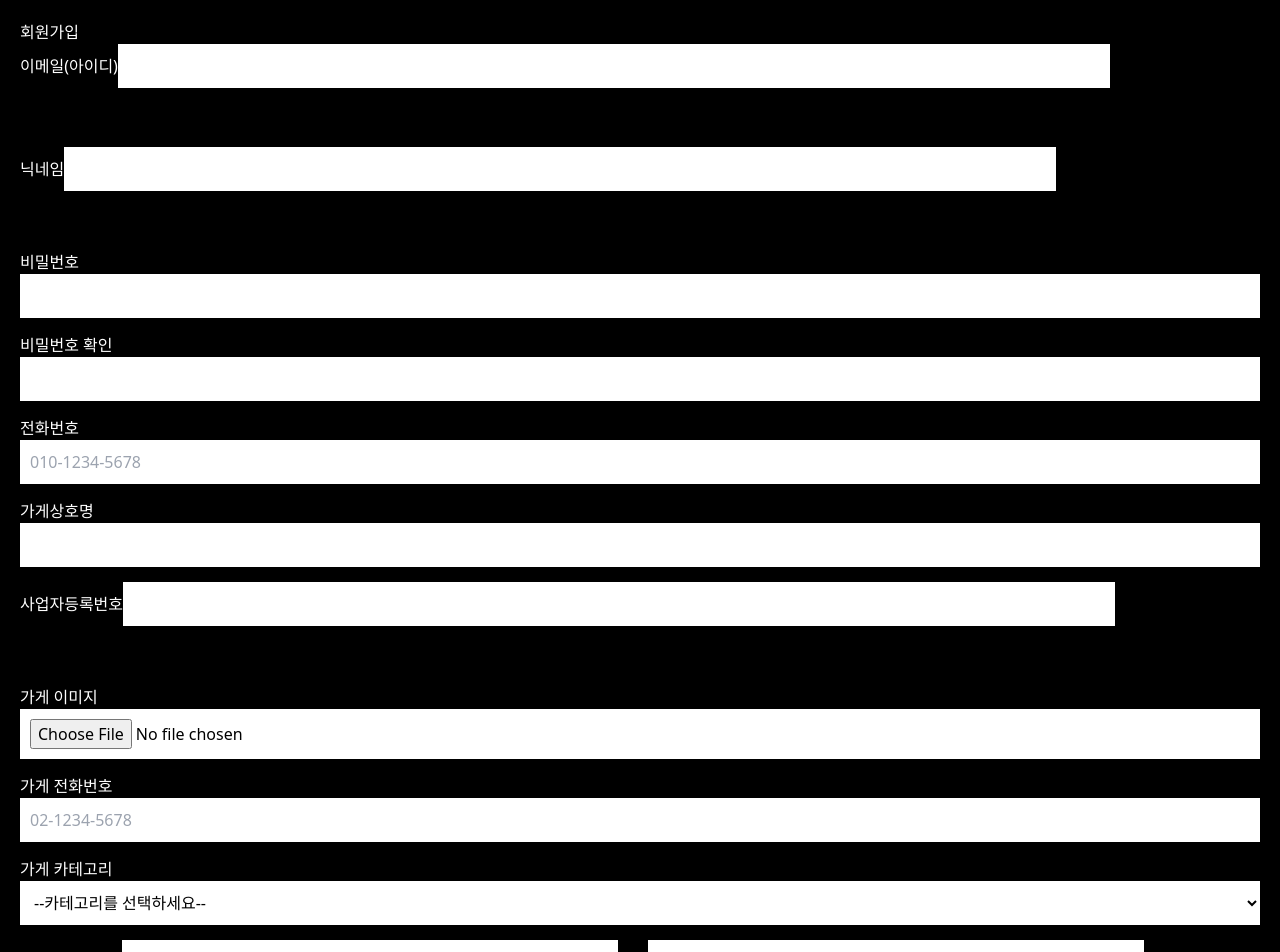
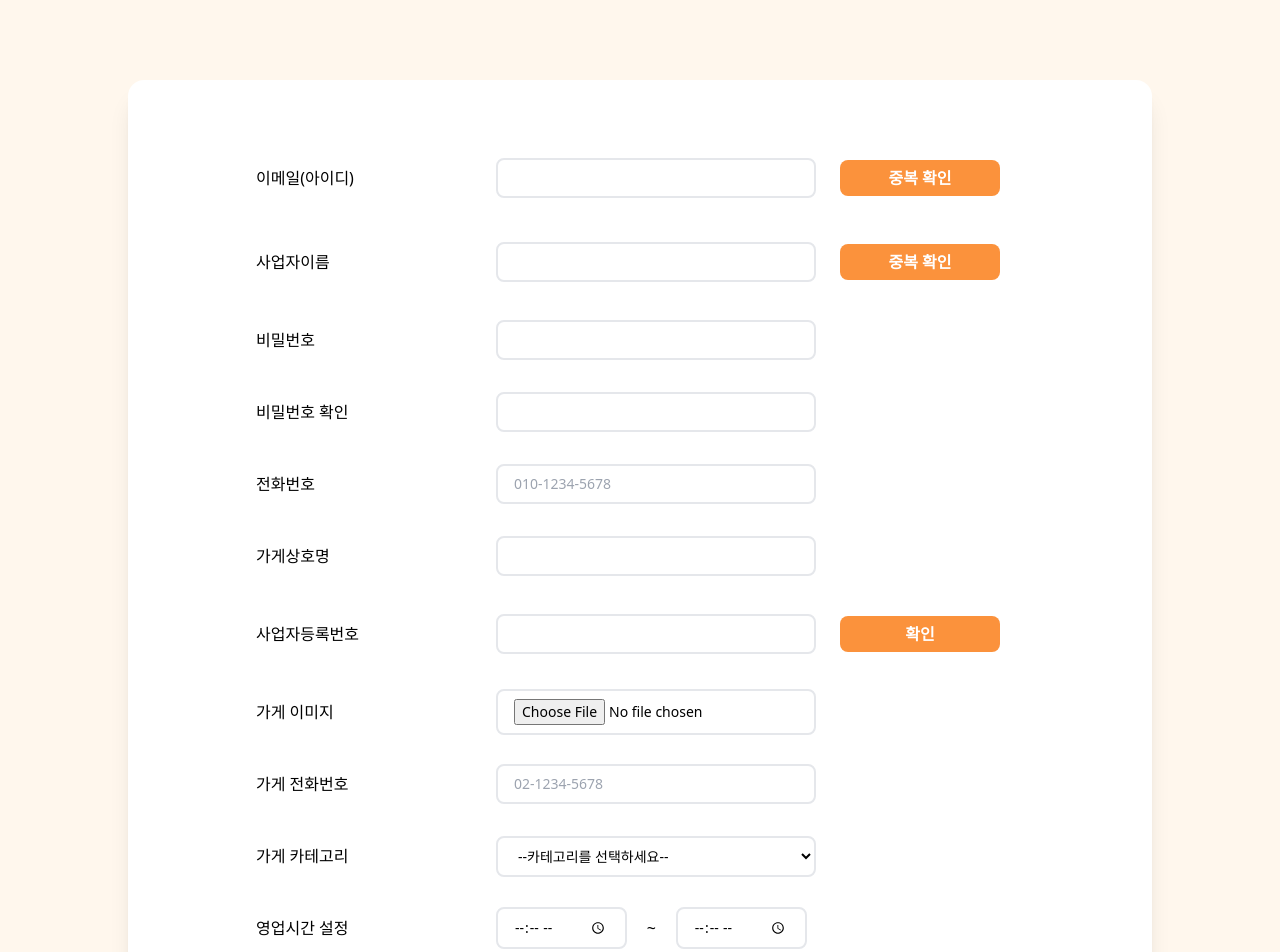
Before and after one commit to KioSSGk/kiossgk, a Next.js app: page /components/SignUpForm in a window 1280 px wide. Shown: the top 952 px of the page. Built offline with nearby package versions, Linux system fonts and the light colour scheme.

Commit message:
design signup page (#39)
어드민 회원가입 페이지 디자인 완료했습니다

```diff
--- a/src/pages/components/SignUpForm.tsx
+++ b/src/pages/components/SignUpForm.tsx
@@ -129,57 +129,61 @@ const SignUpForm = () => {
     };
 
     return (
-        <div className="container" style={{ padding: '20px', backgroundColor: 'black' }}>
-            <h1 style={{ color: 'white' }}>회원가입</h1>
-            <form onSubmit={handleSubmit} encType="multipart/form-data">
-                <div className="form-group" style={{ marginBottom: '15px' }}>
-                    <label htmlFor="email" style={{ color: 'white' }}>이메일(아이디)</label>
+        <div className="flex justify-center bg-orange-50">
+            <div className='flex justify-center' style={{ width:'1280px'}}>
+                <form className=' p-14 px-32 bg-white rounded-2xl shadow-xl my-20'  onSubmit={handleSubmit} encType="multipart/form-data">
+                    <div className="form-group flex justify-start items-center">
+                        <label className='w-60 py-6' htmlFor="email">이메일(아이디)</label>
                         <input
+                            className='w-80 text-sm py-2 px-4 my-1 rounded-lg border outline-gray-700'
                             type="email"
                             id="email"
                             name="email"
                             value={formData.email}
                             onChange={handleChange}
                             required
-                        style={{ backgroundColor: 'white', color: 'black', width: '80%', padding: '10px', display: 'inline-block' }}
+                            style={{ backgroundColor: 'white', color: 'black', borderWidth:'2px'}}
                         />
-                    <button type="button" onClick={handleEmailCheck} style={{ width: '18%', marginLeft: '2%', padding: '10px' }}>중복 확인</button>
+                        <button className='flex items-center justify-center rounded-lg font-bold text-white w-40 h-9 bg-orange-400 m-6 ' type="button" onClick={handleEmailCheck}>중복 확인</button>
                     </div>
-                <div className="form-group" style={{ marginBottom: '15px' }}>
-                    <label htmlFor="nickname" style={{ color: 'white' }}>닉네임</label>
+                    <div className="form-group flex justify-start items-center">
+                        <label className='w-60 py-6' htmlFor="nickname">사업자이름</label>
                         <input
+                            className='w-80 text-sm py-2 px-4 my-1 rounded-lg border outline-gray-700'
                             type="text"
                             id="nickname"
                             name="nickname"
                             value={formData.nickname}
                             onChange={handleChange}
                             required
-                        style={{ backgroundColor: 'white', color: 'black', width: '80%', padding: '10px', display: 'inline-block' }}
+                            style={{ backgroundColor: 'white', color: 'black', borderWidth:'2px'}}
                         />
-                    <button type="button" onClick={handleNicknameCheck} style={{ width: '18%', marginLeft: '2%', padding: '10px' }}>중복 확인</button>
+                        <button className='flex items-center justify-center rounded-lg font-bold text-white w-40 h-9 bg-orange-400 m-6' type="button" onClick={handleNicknameCheck}>중복 확인</button>
                     </div>
-                <div className="form-group" style={{ marginBottom: '15px' }}>
-                    <label htmlFor="password" style={{ color: 'white' }}>비밀번호</label>
+                    <div className="form-group flex justify-start items-center">
+                        <label className='w-60 py-6' htmlFor="password">비밀번호</label>
                         <input
+                            className='w-80 text-sm py-2 px-4 my-1 rounded-lg border outline-gray-700'
                             type="password"
                             id="password"
                             name="password"
                             value={formData.password}
                             onChange={handleChange}
                             required
-                        style={{ backgroundColor: 'white', color: 'black', width: '100%', padding: '10px' }}
+                            style={{ backgroundColor: 'white', color: 'black', borderWidth:'2px'}}
                         />
                     </div>
-                <div className="form-group" style={{ marginBottom: '15px' }}>
-                    <label htmlFor="confirmPassword" style={{ color: 'white' }}>비밀번호 확인</label>
+                    <div className="form-group flex justify-start items-center">
+                        <label className='w-60 py-6' htmlFor="confirmPassword">비밀번호 확인</label>
                         <input
+                            className='w-80 text-sm py-2 px-4 my-1 rounded-lg border outline-gray-700'
                             type="password"
                             id="confirmPassword"
                             name="confirmPassword"
                             value={formData.confirmPassword}
                             onChange={handleChange}
                             required
-                        style={{ backgroundColor: 'white', color: 'black', width: '100%', padding: '10px' }}
+                            style={{ backgroundColor: 'white', color: 'black', borderWidth:'2px'}}
                         />
                         {passwordError && formData.password && formData.confirmPassword && (
                             <p style={{ color: formData.password === formData.confirmPassword ? 'green' : 'red' }}>
@@ -187,34 +191,37 @@ const SignUpForm = () => {
                             </p>
                         )}
                     </div>
-                <div className="form-group" style={{ marginBottom: '15px' }}>
-                    <label htmlFor="phoneNumber" style={{ color: 'white' }}>전화번호</label>
+                    <div className="form-group flex justify-start items-center">
+                        <label className='w-60 py-6' htmlFor="phoneNumber">전화번호</label>
                         <input
+                            className='w-80 text-sm py-2 px-4 my-1 rounded-lg border outline-gray-700'
                             type="text"
                             id="phoneNumber"
                             name="phoneNumber"
                             value={formData.phoneNumber}
                             onChange={handlePhoneNumberChange}
                             required
-                        style={{ backgroundColor: 'white', color: 'black', width: '100%', padding: '10px' }}
+                            style={{ backgroundColor: 'white', color: 'black', borderWidth:'2px'}}
                             placeholder="010-1234-5678"
                         />
                     </div>
-                <div className="form-group" style={{ marginBottom: '15px' }}>
-                    <label htmlFor="storeName" style={{ color: 'white' }}>가게상호명</label>
+                    <div className="form-group flex justify-start items-center">
+                        <label className='w-60 py-6' htmlFor="storeName">가게상호명</label>
                         <input
+                            className='w-80 text-sm py-2 px-4 my-1 rounded-lg border outline-gray-700'
                             type="text"
                             id="storeName"
                             name="storeName"
                             value={formData.storeName}
                             onChange={handleChange}
                             required
-                        style={{ backgroundColor: 'white', color: 'black', width: '100%', padding: '10px' }}
+                            style={{ backgroundColor: 'white', color: 'black', borderWidth:'2px'}}
                         />
                     </div>
-                <div className="form-group" style={{ marginBottom: '15px' }}>
-                    <label htmlFor="businessRegistrationNumber" style={{ color: 'white' }}>사업자등록번호</label>
+                    <div className="form-group flex justify-start items-center">
+                        <label className='w-60 py-6' htmlFor="businessRegistrationNumber">사업자등록번호</label>
                         <input
+                            className='w-80 text-sm py-2 px-4 my-1 rounded-lg border outline-gray-700'
                             type="text"
                             id="businessRegistrationNumber"
                             name="businessRegistrationNumber"
@@ -222,9 +229,9 @@ const SignUpForm = () => {
                             onChange={handleChange}
                             onBlur={validateBusinessRegistrationNumber} // 사업자등록번호 검증
                             required
-                        style={{ backgroundColor: 'white', color: 'black', width: '80%', padding: '10px', display: 'inline-block' }}
+                            style={{ backgroundColor: 'white', color: 'black', borderWidth:'2px'}}
                         />
-                    <button type="button" onClick={validateBusinessRegistrationNumber} style={{ width: '18%', marginLeft: '2%', padding: '10px' }}>확인</button>
+                        <button className='flex items-center justify-center rounded-lg font-bold text-white w-40 h-9 bg-orange-400 m-6 ' type="button" onClick={validateBusinessRegistrationNumber}>확인</button>
                         {!businessRegistrationValid && formData.businessRegistrationNumber && (
                             <p style={{ color: 'red' }}>유효한 사업자등록번호를 입력해 주세요.</p>
                         )}
@@ -232,39 +239,42 @@ const SignUpForm = () => {
                             <p style={{ color: 'green' }}>유효한 사업자등록번호를 입력함.</p>
                         )}
                     </div>
-                <div className="form-group" style={{ marginBottom: '15px' }}>
-                    <label htmlFor="storeImage" style={{ color: 'white' }}>가게 이미지</label>
+                    <div className="form-group flex justify-start items-center">
+                        <label className='w-60 py-6' htmlFor="storeImage">가게 이미지</label>
                         <input
+                            className='w-80 text-sm py-2 px-4 my-1 rounded-lg border outline-gray-700'
                             type="file"
                             id="storeImage"
                             name="storeImage"
                             onChange={handleChange}
                             required
-                        style={{ backgroundColor: 'white', color: 'black', width: '100%', padding: '10px' }}
+                            style={{ backgroundColor: 'white', color: 'black', borderWidth:'2px'}}
                         />
                     </div>
-                <div className="form-group" style={{ marginBottom: '15px' }}>
-                    <label htmlFor="storePhoneNumber" style={{ color: 'white' }}>가게 전화번호</label>
+                    <div className="form-group flex justify-start items-center">
+                        <label className='w-60 py-6' htmlFor="storePhoneNumber">가게 전화번호</label>
                         <input
+                            className='w-80 text-sm py-2 px-4 my-1 rounded-lg border outline-gray-700'
                             type="text"
                             id="storePhoneNumber"
                             name="storePhoneNumber"
                             value={formData.storePhoneNumber}
                             onChange={handlePhoneNumberChange}
                             required
-                        style={{ backgroundColor: 'white', color: 'black', width: '100%', padding: '10px' }}
+                            style={{ backgroundColor: 'white', color: 'black', borderWidth:'2px'}}
                             placeholder="02-1234-5678"
                         />
                     </div>
-                <div className="form-group" style={{ marginBottom: '15px' }}>
-                    <label htmlFor="storeCategory" style={{ color: 'white' }}>가게 카테고리</label>
+                    <div className="form-group flex justify-start items-center">
+                        <label className='w-60 py-6' htmlFor="storeCategory">가게 카테고리</label>
                         <select
+                            className='w-80 text-sm py-2 px-4 my-1 rounded-lg border outline-gray-700'
                             id="storeCategory"
                             name="storeCategory"
                             value={formData.storeCategory}
                             onChange={handleChange}
                             required
-                        style={{ backgroundColor: 'white', color: 'black', width: '100%', padding: '10px' }}
+                            style={{ backgroundColor: 'white', color: 'black', borderWidth:'2px'}}
                         >
                             <option value="">--카테고리를 선택하세요--</option>
                             <option value="한식">한식</option>
@@ -274,41 +284,48 @@ const SignUpForm = () => {
                             <option value="디저트">디저트</option>
                         </select>
                     </div>
-                <div className="form-group" style={{ marginBottom: '15px', display: 'flex', alignItems: 'center' }}>
-                    <label htmlFor="storeOpeningHoursStart" style={{ color: 'white', marginRight: '10px' }}>영업시간 설정</label>
+                    <div className="form-group flex justify-start items-center">
+                        <label className='w-60 py-6' htmlFor="storeOpeningHoursStart">영업시간 설정</label>
                         <input
+                            className='w-30 text-sm py-2 px-4 my-1 rounded-lg border outline-gray-700'
                             type="time"
                             id="storeOpeningHoursStart"
                             name="storeOpeningHoursStart"
                             value={formData.storeOpeningHoursStart}
                             onChange={handleChange}
                             required
-                        style={{ backgroundColor: 'white', color: 'black', width: '40%', padding: '10px' }}
+                            style={{ backgroundColor: 'white', color: 'black', borderWidth:'2px'}}
                         />
-                    <span style={{ color: 'white', margin: '0 10px' }}>~</span>
+                        <span className='mx-5' style={{ color: 'black'}}>~</span>
                         <input
+                            className='w-30 text-sm py-2 px-4 my-1 rounded-lg border outline-gray-700'
                             type="time"
                             id="storeOpeningHoursEnd"
                             name="storeOpeningHoursEnd"
                             value={formData.storeOpeningHoursEnd}
                             onChange={handleChange}
                             required
-                        style={{ backgroundColor: 'white', color: 'black', width: '40%', padding: '10px' }}
+                            style={{ backgroundColor: 'white', color: 'black', borderWidth:'2px'}}
                         />
                     </div>
-                <div className="form-group" style={{ marginBottom: '15px' }}>
-                    <label htmlFor="storeDescription" style={{ color: 'white' }}>가게 소개글</label>
+                    <div className="form-group flex justify-start items-center">
+                        <label className='w-60 py-6' htmlFor="storeDescription">가게 소개글</label>
                         <textarea
+                            className='w-80 text-sm py-2 px-4 my-1 rounded-lg border outline-gray-700'
                             id="storeDescription"
                             name="storeDescription"
                             value={formData.storeDescription}
                             onChange={handleChange}
                             required
-                        style={{ backgroundColor: 'white', color: 'black', width: '100%', padding: '10px' }}
+                            style={{ backgroundColor: 'white', color: 'black', borderWidth:'2px'}}
                         />
                     </div>
-                <button type="submit" style={{ padding: '10px 20px', backgroundColor: '#0070f3', color: 'white', border: 'none', borderRadius: '4px', cursor: 'pointer' }}>회원가입</button>
+                    <div className='flex w-full justify-start py-8'>
+                        <div className='w-60'></div>
+                        <button className='flex items-center justify-center rounded-lg font-bold text-white w-80 h-9 bg-orange-400 my-6 ' type="submit" style={{ cursor: 'pointer' }}>회원가입</button>
+                    </div>
                 </form>
+            </div>
         </div>
     );
 };
```
Also changed, not shown: 1 other file (tests, documents, lock files or other folders). Lines whose indentation alone changed are shown as unchanged.
